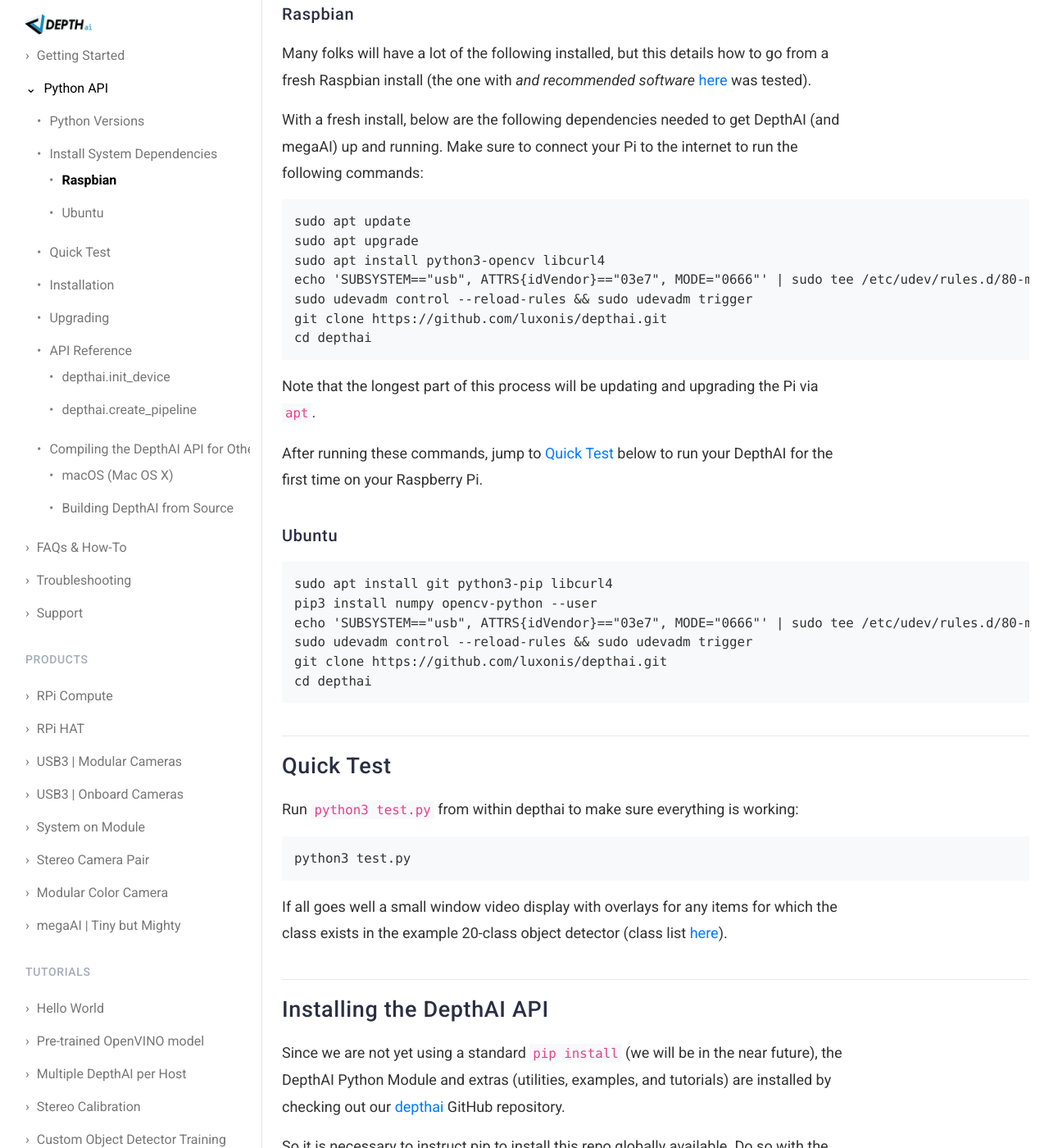
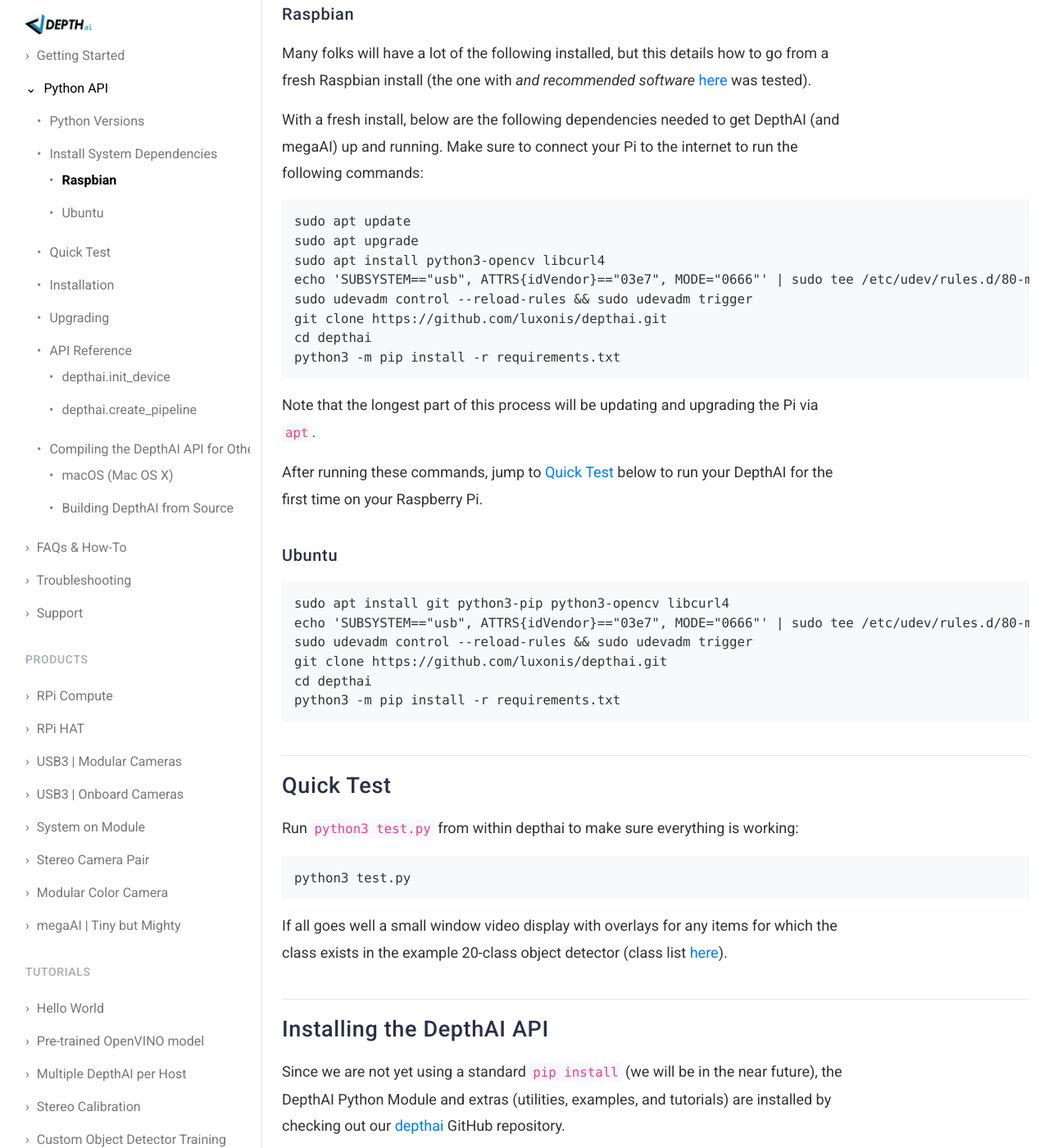
Before and after one commit to luxonis/depthai-docs-website, a Jekyll site: the page built from api.md, in a window 1280 px wide and 1400 px high, scrolled down 1043 px. Shown: the whole window at 82% size. Built offline with Jekyll 4.4.1, drawn with Linux system fonts in a browser that asks for light colours; nearby versions of some CDN libraries.

Commit message:
change dependencies installation for raspbian and ubuntu

````diff
--- a/api.md
+++ b/api.md
@@ -44,6 +44,7 @@
 sudo udevadm control --reload-rules && sudo udevadm trigger
 git clone https://github.com/luxonis/depthai.git
 cd depthai
+python3 -m pip install -r requirements.txt
 ```
 
 Note that the longest part of this process will be updating and upgrading the Pi via `apt`.
@@ -53,12 +54,12 @@
 {: #ubuntu}
 ### Ubuntu
 ```
-sudo apt install git python3-pip libcurl4
-pip3 install numpy opencv-python --user
+sudo apt install git python3-pip python3-opencv libcurl4
 echo 'SUBSYSTEM=="usb", ATTRS{idVendor}=="03e7", MODE="0666"' | sudo tee /etc/udev/rules.d/80-movidius.rules
 sudo udevadm control --reload-rules && sudo udevadm trigger
 git clone https://github.com/luxonis/depthai.git
 cd depthai
+python3 -m pip install -r requirements.txt
 ```
 
 {: #quicktest}
````
